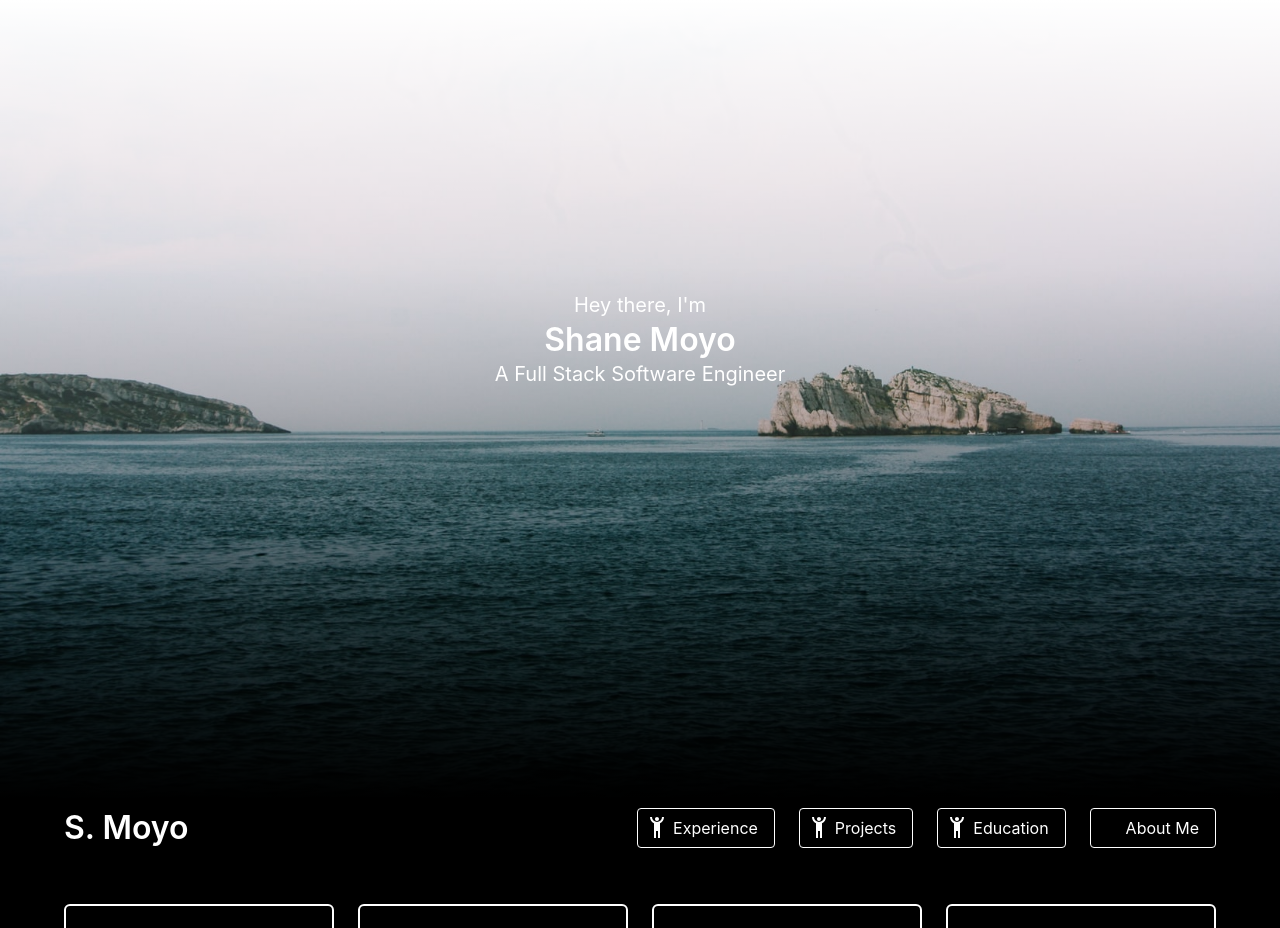
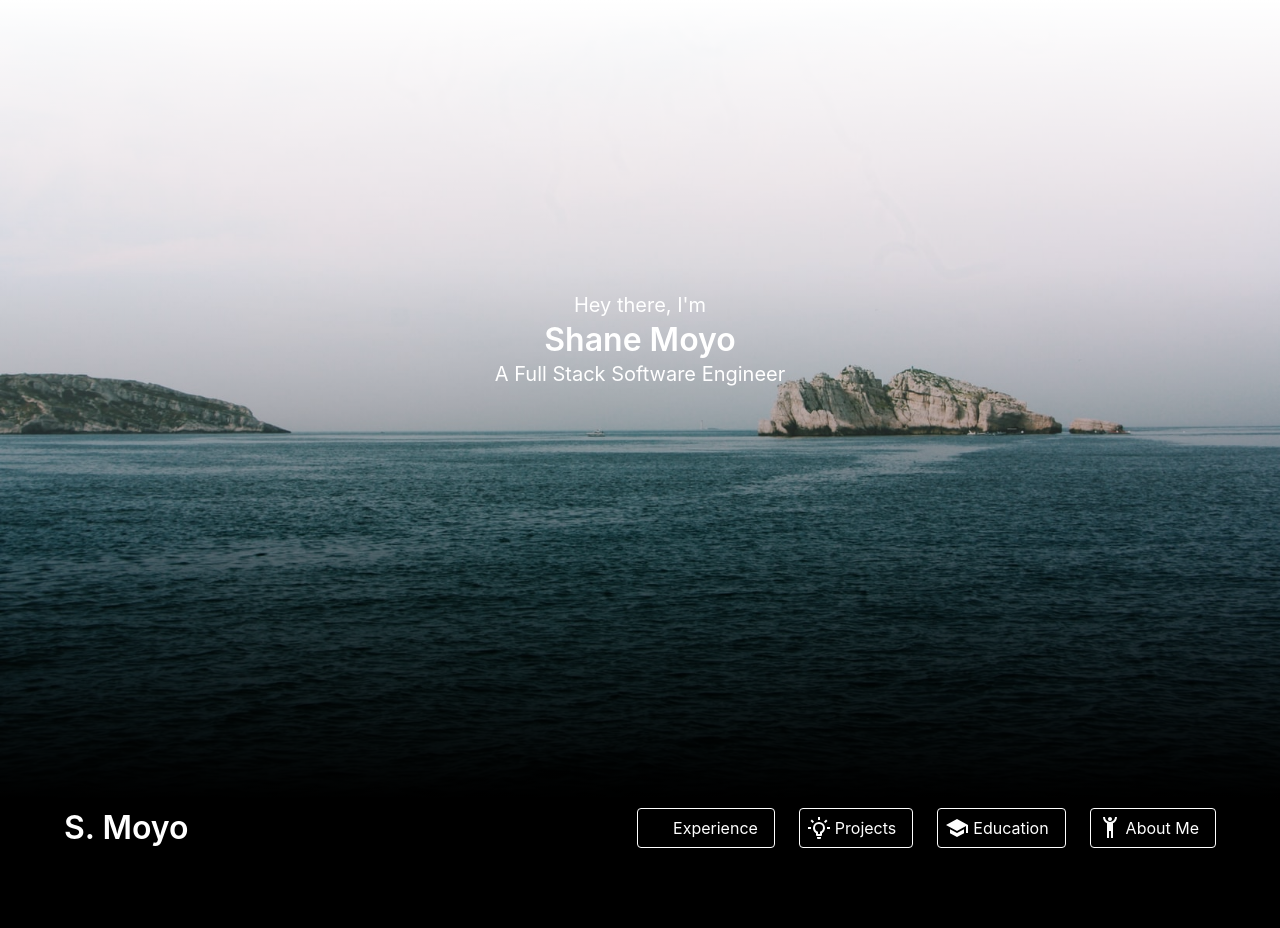
Before and after one commit to ShaneMoyo/portfolio-, a React (Create React App) app: page / in a window 1280 px wide. Shown: the top 928 px of the page. Built offline with nearby package versions, Linux system fonts and the light colour scheme; a small style sheet from the web is missing.

Commit message:
Add new icons.

```diff
--- a/src/App.js
+++ b/src/App.js
@@ -59,13 +59,14 @@ function App() {
       <div class="hero-body has-text-centered">
       <div class="container has-text-centered">
         <div class="columns ">
-          <div class="column">
-            <div class="container">
+          <div class="column" >
+            <div class="container" id="projects">
               <ScrollAnimation
                 animateIn="fadeIn"
                 animateOut="fadeOut"
                 duration={1}>
-                <div class="box black is-outlined has-text-white">
+                <br/><br/><br/>
+                <div class="box black is-outlined has-text-white" >
                   <h1 class="title">Projects</h1>
                   <h1 class="subtitle profession">This page is under construction</h1>
                   <h1 class="subtitle profession">
@@ -90,12 +91,13 @@ function App() {
           </div>
 
           <div class="column">
-            <div class="container">
+            <div class="container" id="education">
               <ScrollAnimation
                 animateIn="fadeIn"
                 animateOut="fadeOut"
                 duration={1}>
-                <div class="box black is-outlined has-text-white">
+                <br/><br/><br/>
+                <div class="box black is-outlined has-text-white" >
                   <h1 class="title">Education</h1>
                   <h1 class="subtitle profession">This page is under construction</h1>
                   <h1 class="subtitle profession">
@@ -121,13 +123,14 @@ function App() {
 
 
           <div class="column">
-            <div class="container">
+            <div class="container" id="experience">
               <ScrollAnimation
                 animateIn="fadeIn"
                 animateOut="fadeOut"
 
                 duration={1}>
-                <div class="box black is-outlined has-text-white">
+                <br/><br/><br/>
+                <div class="box black is-outlined has-text-white" >
                   <h1 class="title">Experience</h1>
                   <h1 class="subtitle profession">This page is under construction</h1>
                   <h1 class="subtitle profession">
@@ -152,13 +155,14 @@ function App() {
           </div>
 
           <div class="column">
-            <div class="container">
+            <div class="container" id="about">
               <ScrollAnimation
                 animateIn="fadeIn"
                 animateOut="fadeOut"
 
                 duration={2}>
-                <div class="box black is-outlined has-text-white">
+                <br/><br/><br/>
+                <div class="box black is-outlined has-text-white" >
                   <h1 class="title">About Me</h1>
                   <h1 class="subtitle profession">This page is under construction</h1>
                   <h1 class="subtitle profession">
--- a/src/navbar.js
+++ b/src/navbar.js
@@ -1,5 +1,5 @@
 import React, { useState } from 'react';
-import {  mdiHumanHandsup } from '@mdi/js'
+import {  mdiHumanHandsup, mdiAccountBadgeHorizontalOutline, mdiLightbulbOnOutline, mdiSchool } from '@mdi/js'
 import Icon from '@mdi/react'
 import Zoom from 'react-reveal/Zoom';
 
@@ -24,9 +24,9 @@ function navbar(props) {
         <div id="navbarMenu" class={props.active ? "navbar-menu is-active animated fadeIn" : "navbar-menu"}>
           <div class="navbar-end">
             <span class="navbar-item">
-              <a class="button is-white is-outlined" href="#">
+              <a class="button is-white is-outlined" href="#experience" onClick={() => props.isActive(!props.active)}>
               <span class="icon is-large is-pulled-left" >
-                <Icon path={mdiHumanHandsup}
+                <Icon path={mdiAccountBadgeHorizontalOutline}
                 size={2}
                 color="white"
                 />
@@ -35,9 +35,9 @@ function navbar(props) {
               </a>
             </span>
               <span class="navbar-item">
-                <a class="button is-white is-outlined" href="#">
+                <a class="button is-white is-outlined" href="#projects" onClick={() => props.isActive(!props.active)}>
                   <span class="icon">
-                    <Icon path={mdiHumanHandsup}
+                    <Icon path={mdiLightbulbOnOutline}
                       size={2}
                       color="white"
                     />
@@ -46,9 +46,9 @@ function navbar(props) {
                 </a>
               </span>
               <span class="navbar-item">
-                <a class="button is-white is-outlined" href="#">
+                <a class="button is-white is-outlined" href="#education" onClick={() => props.isActive(!props.active)}>
                   <span class="icon">
-                    <Icon path={mdiHumanHandsup}
+                    <Icon path={mdiSchool}
                       size={2}
                       color="white"
                     />
@@ -57,9 +57,12 @@ function navbar(props) {
                 </a>
               </span>
               <span class="navbar-item">
-                <a class="button is-white is-outlined" href="https://github.com/BulmaTemplates/bulma-templates/blob/master/templates/landing.html">
+                <a class="button is-white is-outlined" href="#education" onClick={() => props.isActive(!props.active)}>
                   <span class="icon">
-                    <i class="fa fa-github"></i>
+                    <Icon path={mdiHumanHandsup}
+                      size={2}
+                      color="white"
+                    />
                   </span>
                   <span>About Me</span>
                 </a>
--- a/src/style/mystyle.scss
+++ b/src/style/mystyle.scss
@@ -7,7 +7,9 @@ $warning: #f5d6b8;
 $success: #acb5a0;
 $info: #8ab6c6;
 $red: #FF0000;
-
+html {
+  scroll-behavior: smooth;
+}
 .navbar-burger {
   span {
     color: #FFF;
```
Also changed, not shown: src/style/mystyle.css.
